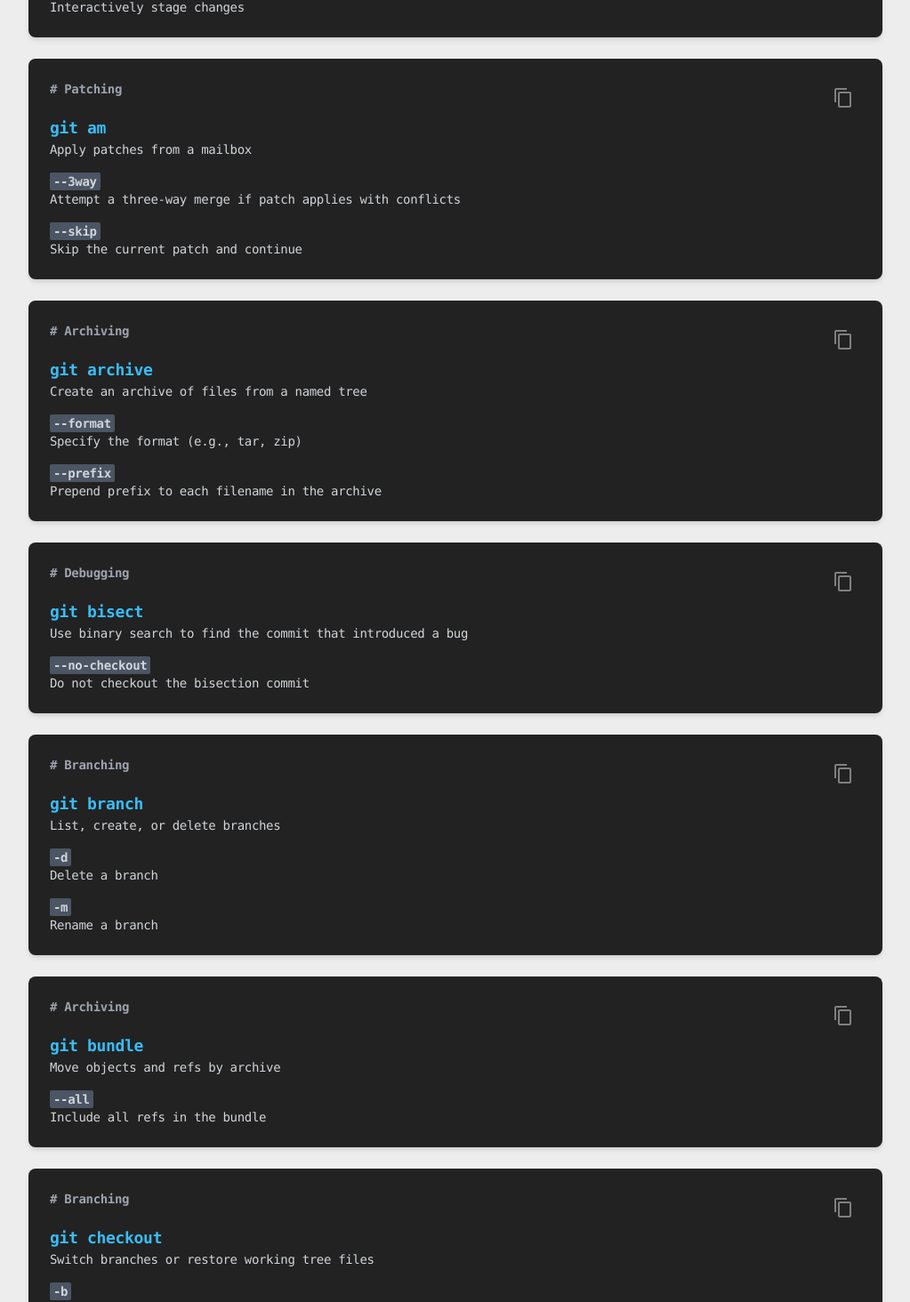
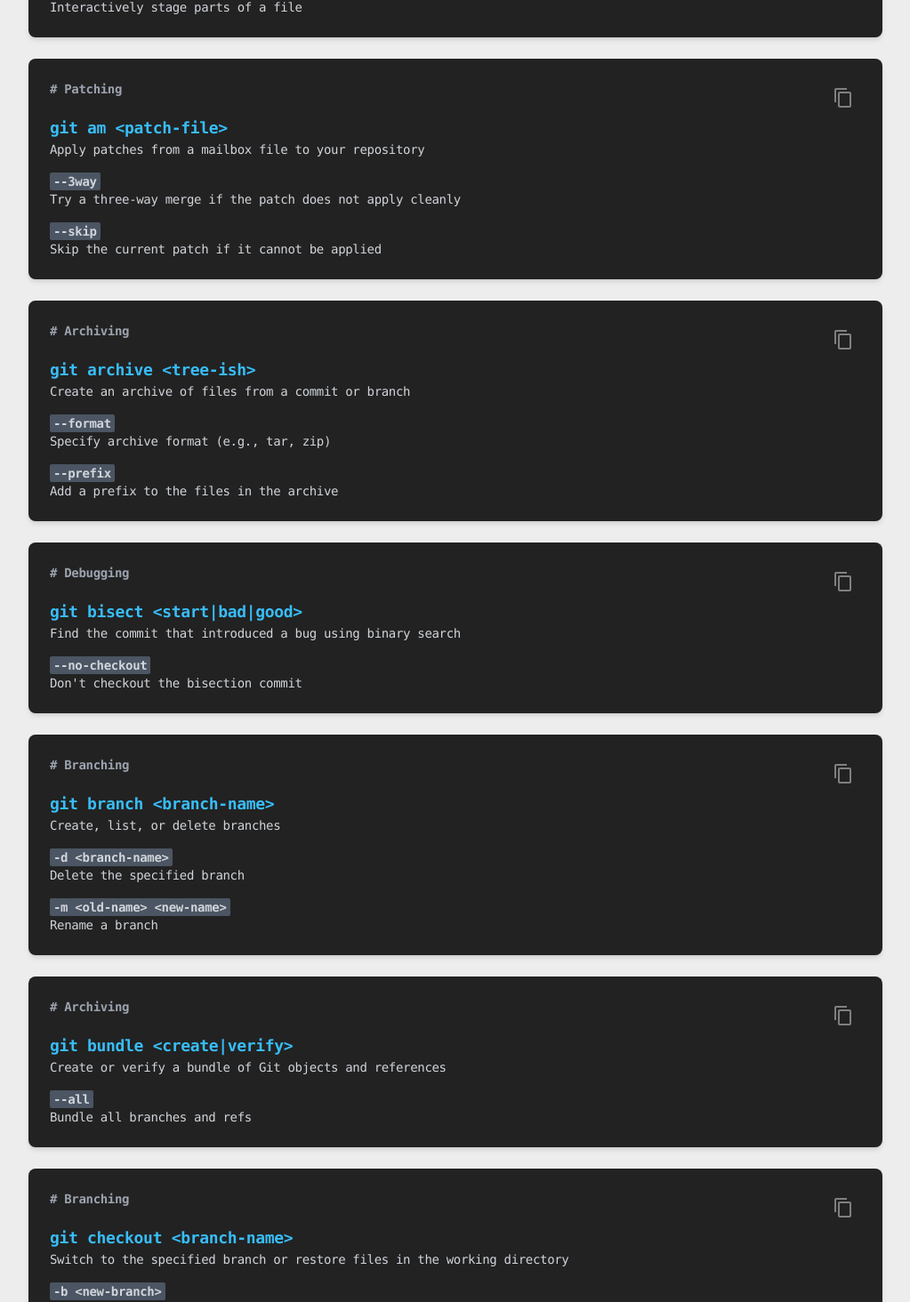
Before and after one commit to islamCodehood/get-git, a Next.js app: page / in a window 1280 px wide. Shown: the part 423-1887 px from the top of the page at 89% size, without its empty margins (128-1151 px from the left). Built offline with nearby package versions, Linux system fonts and the light colour scheme.

Commit message:
Refactor search component styles

```diff
--- a/app/data/commands.ts
+++ b/app/data/commands.ts
@@ -1,83 +1,83 @@
 export const commands = [
   {
-    name: "git add",
-    use: "Add file contents to the index (staging area)",
+    name: "git add <file>",
+    use: "Add specified file(s) to the staging area, preparing them for a commit",
     flags: [
-      { name: "--all", use: "Stage all changes including untracked files" },
-      { name: "--patch", use: "Interactively stage changes" }
+      { name: "--all", use: "Stage all modified and untracked files" },
+      { name: "--patch", use: "Interactively stage parts of a file" }
     ],
     tag: "Changes"
   },
   {
-    name: "git am",
-    use: "Apply patches from a mailbox",
+    name: "git am <patch-file>",
+    use: "Apply patches from a mailbox file to your repository",
     flags: [
-      { name: "--3way", use: "Attempt a three-way merge if patch applies with conflicts" },
-      { name: "--skip", use: "Skip the current patch and continue" }
+      { name: "--3way", use: "Try a three-way merge if the patch does not apply cleanly" },
+      { name: "--skip", use: "Skip the current patch if it cannot be applied" }
     ],
     tag: "Patching"
   },
   {
-    name: "git archive",
-    use: "Create an archive of files from a named tree",
+    name: "git archive <tree-ish>",
+    use: "Create an archive of files from a commit or branch",
     flags: [
-      { name: "--format", use: "Specify the format (e.g., tar, zip)" },
-      { name: "--prefix", use: "Prepend prefix to each filename in the archive" }
+      { name: "--format", use: "Specify archive format (e.g., tar, zip)" },
+      { name: "--prefix", use: "Add a prefix to the files in the archive" }
     ],
     tag: "Archiving"
   },
   {
-    name: "git bisect",
-    use: "Use binary search to find the commit that introduced a bug",
+    name: "git bisect <start|bad|good>",
+    use: "Find the commit that introduced a bug using binary search",
     flags: [
-      { name: "--no-checkout", use: "Do not checkout the bisection commit" }
+      { name: "--no-checkout", use: "Don't checkout the bisection commit" }
     ],
     tag: "Debugging"
   },
   {
-    name: "git branch",
-    use: "List, create, or delete branches",
+    name: "git branch <branch-name>",
+    use: "Create, list, or delete branches",
     flags: [
-      { name: "-d", use: "Delete a branch" },
-      { name: "-m", use: "Rename a branch" }
+      { name: "-d <branch-name>", use: "Delete the specified branch" },
+      { name: "-m <old-name> <new-name>", use: "Rename a branch" }
     ],
     tag: "Branching"
   },
   {
-    name: "git bundle",
-    use: "Move objects and refs by archive",
+    name: "git bundle <create|verify>",
+    use: "Create or verify a bundle of Git objects and references",
     flags: [
-      { name: "--all", use: "Include all refs in the bundle" }
+      { name: "--all", use: "Bundle all branches and refs" }
     ],
     tag: "Archiving"
   },
   {
-    name: "git checkout",
-    use: "Switch branches or restore working tree files",
+    name: "git checkout <branch-name>",
+    use: "Switch to the specified branch or restore files in the working directory",
     flags: [
-      { name: "-b", use: "Create a new branch and switch to it" },
+      { name: "-b <new-branch>", use: "Create and switch to a new branch" },
       { name: "--track", use: "Set up tracking for a remote branch" }
     ],
     tag: "Branching"
   },
   {
-    name: "git cherry-pick",
-    use: "Apply the changes introduced by existing commits",
+    name: "git cherry-pick <commit-hash>",
+    use: "Apply the changes introduced by the specified commit",
     flags: [
-      { name: "--continue", use: "Continue cherry-pick after resolving conflicts" },
-      { name: "--abort", use: "Abort the cherry-pick" }
+      { name: "--continue", use: "Continue after resolving cherry-pick conflicts" },
+      { name: "--abort", use: "Abort the cherry-pick process" }
     ],
     tag: "Changes"
   },
   {
     name: "git citool",
-    use: "Graphical alternative to git commit",
+    use: "Open a graphical interface for creating a commit",
     flags: [],
     tag: "Changes"
   },
   {
-    name: "git clean",
-    use: "Remove untracked files from the working tree",
+    name: "git clean <file-pattern>",
+    use: "Remove untracked files from the working directory",
     flags: [
       { name: "-f", use: "Force clean untracked files" },
       { name: "-d", use: "Remove untracked directories" }
@@ -85,189 +85,191 @@
     tag: "Cleanup"
   },
   {
-    name: "git clone",
-    use: "Clone a repository into a new directory",
+    name: "git clone <repository-url>",
+    use: "Clone the specified repository into a new directory",
     flags: [
-      { name: "--branch", use: "Clone a specific branch" },
-      { name: "--depth", use: "Create a shallow clone with a limited history" }
+      { name: "--branch <branch-name>", use: "Clone a specific branch" },
+      { name: "--depth <depth>", use: "Create a shallow clone with limited history" }
     ],
     tag: "Repository Setup"
   },
   {
-    name: "git commit",
-    use: "Record changes to the repository",
+    name: "git commit -m <message>",
+    use: "Record changes in the staging area with a descriptive message",
     flags: [
-      { name: "-m", use: "Specify the commit message inline" },
       { name: "--amend", use: "Modify the most recent commit" }
     ],
     tag: "Changes"
   },
   {
-    name: "git describe",
-    use: "Give a human-readable name to a commit",
+    name: "git describe <commit-hash>",
+    use: "Give a human-readable name to the specified commit",
     flags: [
-      { name: "--tags", use: "Match lightweight and annotated tags" }
+      { name: "--tags", use: "Use both lightweight and annotated tags" }
     ],
     tag: "Information"
   },
   {
-    name: "git diff",
-    use: "Show changes between commits, branches, or the working directory",
+    name: "git diff <commit|branch|file>",
+    use: "Show differences between commits, branches, or files",
     flags: [
-      { name: "--cached", use: "Show changes staged for the next commit" },
-      { name: "--name-only", use: "Show only names of changed files" }
+      { name: "--cached", use: "Show differences between staged changes and last commit" },
+      { name: "--name-only", use: "Show only the names of changed files" }
     ],
     tag: "Changes"
   },
   {
-    name: "git fetch",
-    use: "Download objects and refs from another repository",
+    name: "git fetch <remote>",
+    use: "Download changes and references from the specified remote repository",
     flags: [
-      { name: "--all", use: "Fetch all remotes" },
-      { name: "--prune", use: "Prune deleted branches on the remote" }
+      { name: "--all", use: "Fetch from all configured remotes" },
+      { name: "--prune", use: "Remove any remote-tracking branches that no longer exist" }
     ],
     tag: "Remote Operations"
   },
   {
-    name: "git format-patch",
-    use: "Prepare patches for e-mail submission",
+    name: "git format-patch <commit-range>",
+    use: "Generate patch files for commits to be emailed",
     flags: [
-      { name: "-n", use: "Number of commits to generate patches from" }
+      { name: "-n <count>", use: "Generate patches for the last <count> commits" }
     ],
     tag: "Patching"
   },
   {
     name: "git gc",
-    use: "Cleanup unnecessary files and optimize the local repository",
+    use: "Clean up unnecessary files and optimize the repository",
     flags: [
-      { name: "--aggressive", use: "Perform an aggressive garbage collection" }
+      { name: "--aggressive", use: "Perform a more thorough garbage collection" }
     ],
     tag: "Maintenance"
   },
   {
-    name: "git grep",
-    use: "Print lines matching a pattern",
+    name: "git grep <pattern>",
+    use: "Search for lines matching the pattern in tracked files",
     flags: [
-      { name: "-i", use: "Case-insensitive search" },
-      { name: "-n", use: "Show line numbers" }
+      { name: "-i", use: "Ignore case" },
+      { name: "-n", use: "Show line numbers with matching lines" }
     ],
     tag: "Search"
   },
   {
-    name: "git init",
-    use: "Create an empty Git repository or reinitialize an existing one",
+    name: "git init <directory>",
+    use: "Create a new Git repository in the specified directory",
     flags: [
-      { name: "--bare", use: "Create a bare repository" },
-      { name: "--quiet", use: "Suppress output" }
+      { name: "--bare", use: "Create a bare repository with no working directory" },
+      { name: "--quiet", use: "Suppress all output" }
     ],
     tag: "Repository Setup"
   },
   {
     name: "git log",
-    use: "Show commit logs",
+    use: "Show a log of commits in the repository",
     flags: [
-      { name: "--oneline", use: "Show condensed log with one line per commit" },
-      { name: "--graph", use: "Show a graph of the commit history" }
+      { name: "--oneline", use: "Display commits as one line per commit" },
+      { name: "--graph", use: "Show a graphical representation of the commit history" }
     ],
     tag: "Information"
   },
   {
-    name: "git merge",
-    use: "Join two or more development histories together",
+    name: "git merge <branch-name>",
+    use: "Merge changes from the specified branch into the current branch",
     flags: [
-      { name: "--no-ff", use: "Create a merge commit even if fast-forward is possible" },
+      { name: "--no-ff", use: "Force the creation of a merge commit even if fast-forward is possible" },
       { name: "--squash", use: "Combine all changes into a single commit" }
     ],
     tag: "Branching"
   },
   {
-    name: "git mv",
+    name: "git mv <old-path> <new-path>",
     use: "Move or rename a file, directory, or symlink",
     flags: [],
     tag: "Changes"
   },
   {
-    name: "git notes",
-    use: "Add or inspect object notes",
-    flags: [
-      { name: "add", use: "Add notes to an object" }
-    ],
+    name: "git notes add <object>",
+    use: "Add or inspect notes on the specified object",
+    flags: [],
     tag: "Notes"
   },
   {
-    name: "git pull",
-    use: "Fetch from and integrate with another repository or a local branch",
+    name: "git pull <remote> <branch>",
+    use: "Fetch and merge changes from the specified remote branch",
     flags: [
-      { name: "--rebase", use: "Reapply commits on top of fetched changes" }
+      { name: "--rebase", use: "Reapply local changes on top of fetched changes" }
     ],
     tag: "Remote Operations"
   },
   {
-    name: "git push",
-    use: "Update remote refs along with associated objects",
+    name: "git push <remote> <branch>",
+    use: "Push local commits to the specified remote branch",
     flags: [
-      { name: "--force", use: "Force push" },
-      { name: "--tags", use: "Push all tags" }
+      { name: "--force", use: "Force push even if it may overwrite changes" },
+      { name: "--tags", use: "Push all tags to the remote" }
     ],
     tag: "Remote Operations"
   },
   {
-    name: "git rebase",
-    use: "Reapply commits on top of another base tip",
+    name: "git rebase <branch>",
+    use: "Reapply commits from the current branch on top of the specified base branch",
     flags: [
-      { name: "--interactive", use: "Use interactive rebase" },
-      { name: "--abort", use: "Abort the rebase" }
+      { name: "--interactive", use: "Use interactive mode for rebasing" },
+      { name: "--abort", use: "Abort the rebase operation" }
     ],
     tag: "Branching"
   },
   {
-    name: "git reset",
-    use: "Reset current HEAD to the specified state",
+    name: "git reset <commit>",
+    use: "Reset the current branch to the specified commit",
     flags: [
-      { name: "--soft", use: "Reset HEAD only" },
-      { name: "--hard", use: "Reset index and working tree" }
+      { name: "--soft", use: "Reset only the commit history, leaving staged changes intact" },
+      { name: "--hard", use: "Reset everything, including working directory changes" }
     ],
     tag: "Changes"
   },
   {
-    name: "git restore",
-    use: "Restore working tree files",
+    name: "git restore <file>",
+    use: "Restore the specified file to its last committed state",
     flags: [
-      { name: "--staged", use: "Restore changes from index" }
+      { name: "--staged", use: "Restore file changes in the staging area" }
     ],
     tag: "Changes"
   },
   {
-    name: "git revert",
-    use: "Revert some existing commits",
+    name: "git revert <commit-hash>",
+    use: "Revert the specified commit by creating a new commit that undoes the changes",
     flags: [
-      { name: "--no-edit", use: "Don't edit the commit message" }
+      { name: "--no-edit", use: "Use the existing commit message without opening the editor" }
     ],
     tag: "Changes"
   },
   {
-    name: "git rm",
-    use: "Remove files from the working tree and from the index",
+    name: "git rm <file>",
+    use: "Remove the specified file from the working directory and the staging area",
     flags: [
-      { name: "--cached", use: "Remove file only from index" }
+      { name: "--cached", use: "Remove the file only from the staging area, keeping it in the working directory" }
     ],
     tag: "Changes"
   },
   {
     name: "git shortlog",
-    use: "Summarize git log output",
-    flags: [],
+    use: "Summarize the git log output by author",
+    flags: [
+      { name: "-n", use: "Sort authors by number of commits" },
+      { name: "-s", use: "Display only commit count per author" }
+    ],
     tag: "Information"
   },
   {
-    name: "git show",
-    use: "Show various types of objects",
-    flags: [],
+    name: "git show <commit>",
+    use: "Display information about the specified commit, file, or reference",
+    flags: [
+      { name: "--stat", use: "Show diffstat of changes for the commit" }
+    ],
     tag: "Information"
   },
   {
     name: "git stash",
-    use: "Stash the changes in a dirty working directory away",
+    use: "Save changes to a temporary storage area (stash) and clean the working directory",
     flags: [
       { name: "--include-untracked", use: "Also stash untracked files" }
     ],
@@ -275,32 +277,37 @@
   },
   {
     name: "git status",
-    use: "Show the working tree status",
+    use: "Show the current status of the working directory and staging area",
     flags: [
-      { name: "-s", use: "Short status" }
+      { name: "-s", use: "Show status in short format" },
+      { name: "--ignored", use: "Show ignored files as well" }
     ],
     tag: "Information"
   },
   {
-    name: "git submodule",
-    use: "Initialize, update, or inspect submodules",
-    flags: [],
+    name: "git submodule <command>",
+    use: "Initialize, update, or inspect submodules within a repository",
+    flags: [
+      { name: "--init", use: "Initialize the submodule" },
+      { name: "--recursive", use: "Update submodules recursively" }
+    ],
     tag: "Submodules"
   },
   {
-    name: "git switch",
-    use: "Switch branches",
+    name: "git switch <branch-name>",
+    use: "Switch to the specified branch",
     flags: [
-      { name: "-c", use: "Create a new branch" },
-      { name: "--detach", use: "Switch to a commit" }
+      { name: "-c <new-branch>", use: "Create a new branch and switch to it" },
+      { name: "--detach", use: "Detach the HEAD and switch to a commit" }
     ],
     tag: "Branching"
   },
   {
-    name: "git tag",
-    use: "Create, list, delete, or verify a tag object signed with GPG",
+    name: "git tag <tag-name>",
+    use: "Create, list, delete, or verify tags",
     flags: [
-      { name: "-a", use: "Create an annotated tag" }
+      { name: "-a", use: "Create an annotated tag" },
+      { name: "-d", use: "Delete a tag" }
     ],
     tag: "Tagging"
   }
```
